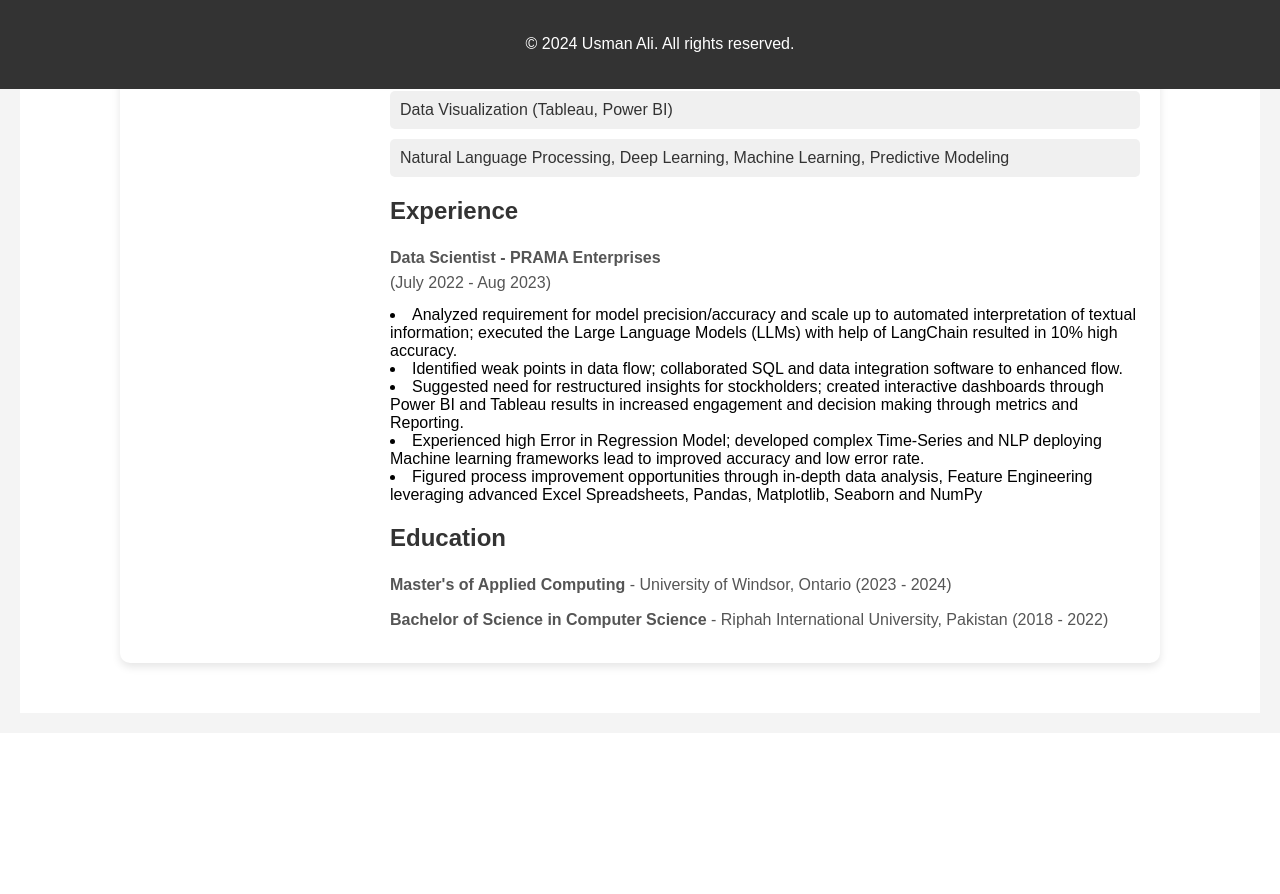
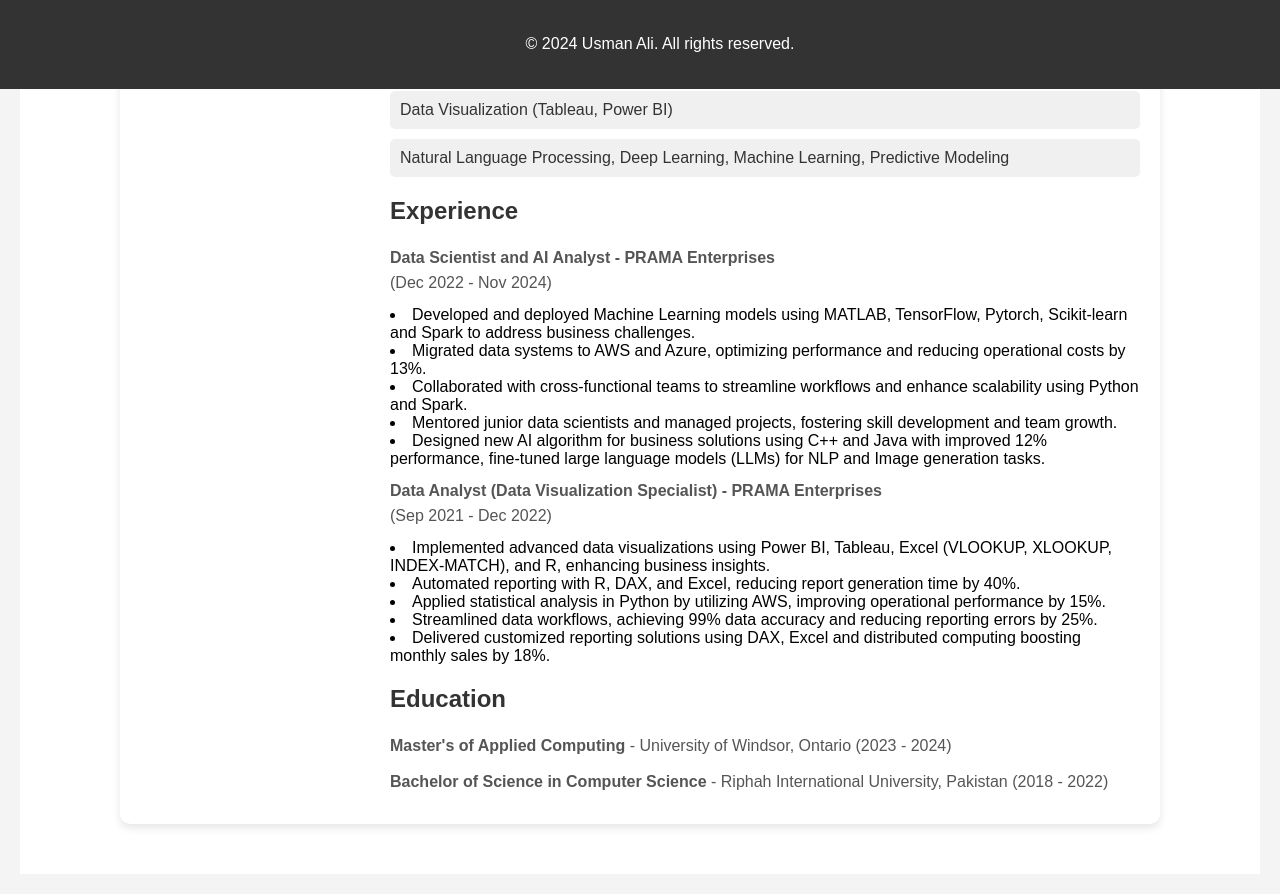
Before and after one commit to whoisusmanali/Portfolio, a Flask app: page / in a window 1280 px wide. Shown: the part 711-1605 px from the top of the page. Before the commit the page ends 1378 px from the top, so only its background shows below. Run offline with Flask 2, Linux system fonts and the light colour scheme.

Commit message:
Modified the related results

```diff
--- a/templates/about.html
+++ b/templates/about.html
@@ -32,14 +32,18 @@
 
             <!-- Experience -->
             <h2>Experience</h2>
-            <p><strong>Data Scientist - PRAMA Enterprises</strong> <br> (July 2022 - Aug 2023)</p>
-            <li>Analyzed requirement for model precision/accuracy and scale up to automated interpretation of textual information; executed the Large Language Models (LLMs) with help of LangChain resulted in 10% high accuracy.</li>
-            <li>Identified weak points in data flow; collaborated SQL and data integration software to enhanced flow.</li>
-            <li>Suggested need for restructured insights for stockholders; created interactive dashboards through Power BI and Tableau results in increased engagement and decision making through metrics and Reporting.</li>
-            <li>Experienced high Error in Regression Model; developed complex Time-Series and NLP deploying Machine learning frameworks lead to improved accuracy and low error rate.</li>
-<li>Figured process improvement opportunities through in-depth data analysis, Feature Engineering leveraging advanced
-Excel Spreadsheets, Pandas, Matplotlib, Seaborn and NumPy
-</li>
+            <p><strong>Data Scientist and AI Analyst - PRAMA Enterprises</strong> <br> (Dec 2022 - Nov 2024)</p>
+            <li>Developed and deployed Machine Learning models using MATLAB, TensorFlow, Pytorch, Scikit-learn and Spark to address business challenges.</li>
+            <li>Migrated data systems to AWS and Azure, optimizing performance and reducing operational costs by 13%.</li>
+            <li>Collaborated with cross-functional teams to streamline workflows and enhance scalability using Python and Spark.</li>
+            <li>Mentored junior data scientists and managed projects, fostering skill development and team growth.</li>
+            <li>Designed new AI algorithm for business solutions using C++ and Java with improved 12% performance, fine-tuned large language models (LLMs) for NLP and Image generation tasks.</li>
+            <p><strong>Data Analyst (Data Visualization Specialist) - PRAMA Enterprises</strong> <br> (Sep 2021 - Dec 2022)</p>
+            <li>Implemented advanced data visualizations using Power BI, Tableau, Excel (VLOOKUP, XLOOKUP, INDEX-MATCH), and R, enhancing business insights.</li>
+            <li>Automated reporting with R, DAX, and Excel, reducing report generation time by 40%.</li>
+            <li>Applied statistical analysis in Python by utilizing AWS, improving operational performance by 15%.</li>
+            <li>Streamlined data workflows, achieving 99% data accuracy and reducing reporting errors by 25%.</li>
+            <li>Delivered customized reporting solutions using DAX, Excel and distributed computing boosting monthly sales by 18%.</li>
             <!-- Education -->
             <h2>Education</h2>
             <p><strong>Master's of Applied Computing</strong> - University of Windsor, Ontario (2023 - 2024)</p>
```
